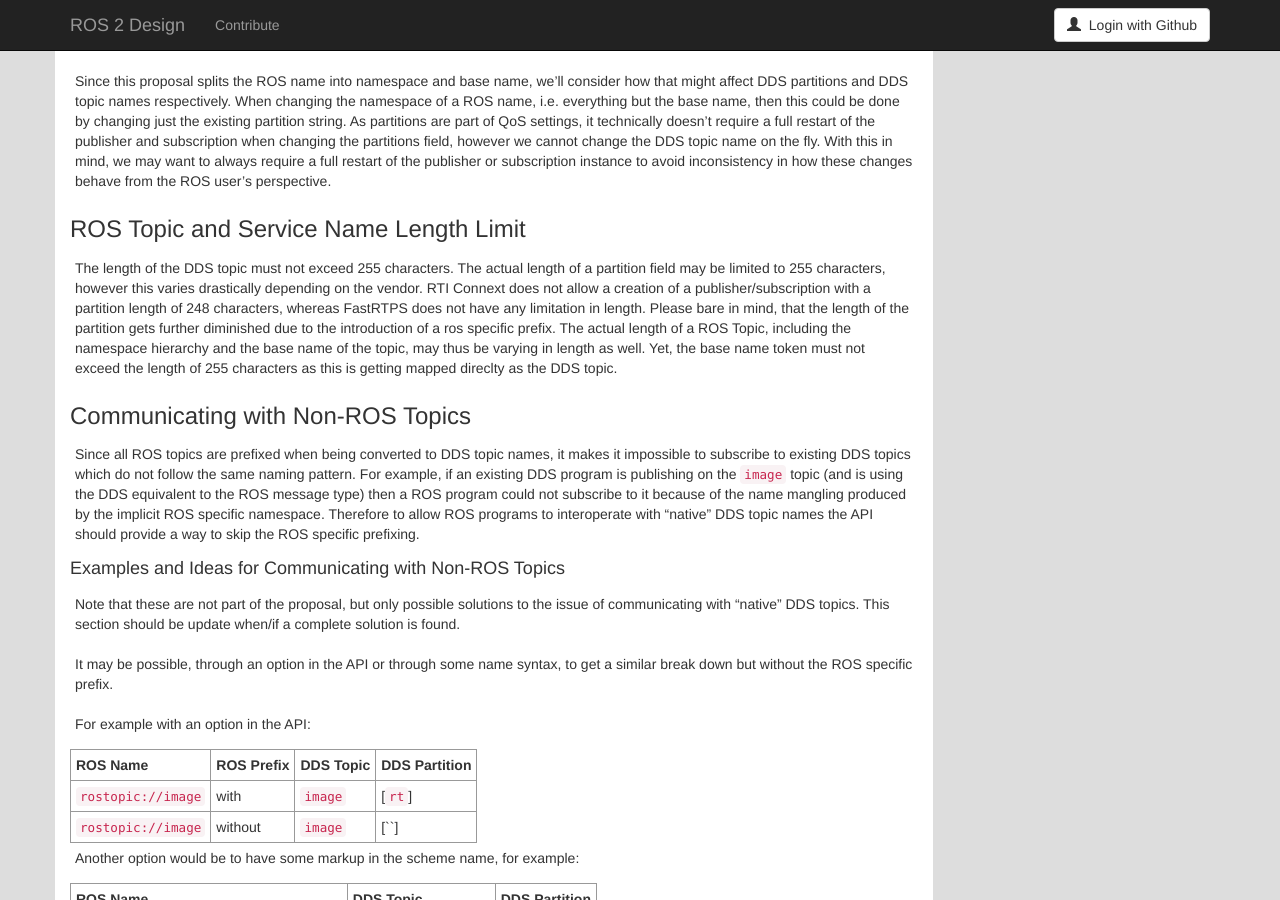
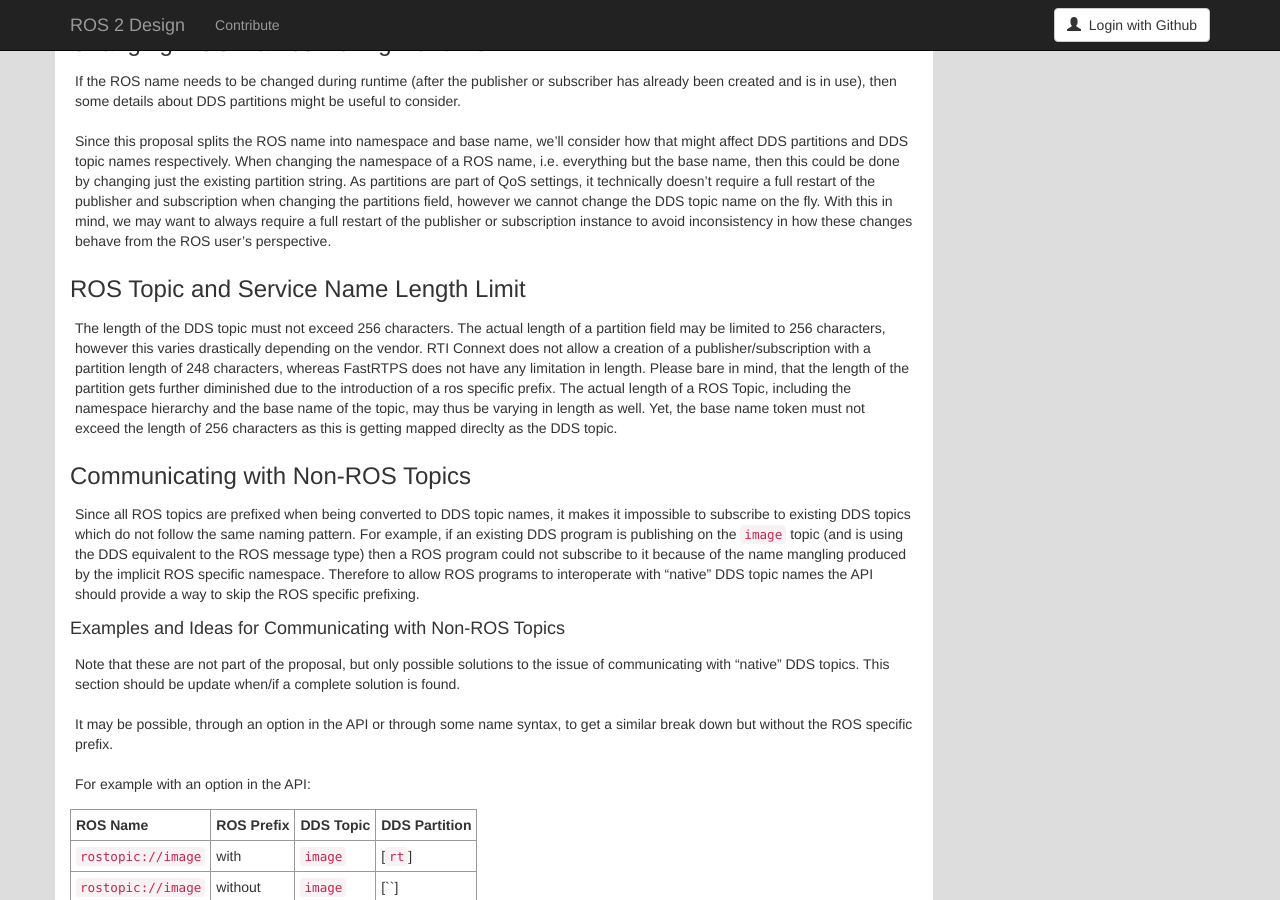
Before and after one commit to ros2/design, a Jekyll site: the page built from articles/140_topic_and_service_name_mapping.md, in a window 1280 px wide and 900 px high, scrolled down 5682 px. Built offline with Jekyll 4.4.1, drawn with Linux system fonts in a browser that asks for light colours; nearby versions of some CDN libraries; some of the changed text lies outside the part shown.

Commit message:
consistent 256 maximum DDS topic length

```diff
--- a/articles/140_topic_and_service_name_mapping.md
+++ b/articles/140_topic_and_service_name_mapping.md
@@ -50,7 +50,8 @@ TOPICNAME - A topic name is an identifier for a topic, and is defined as any ser
 
 *Note:* that the DDS specification has a known typo, where it says `-` are allowed, but the RTI documentation correctly lists `_` as allowed.
 
-Additionally, DDS has a hard limit on topic names of 255 characters, so an additional goal is to minimize the number of extra characters used when mapping from ROS to DDS names.
+Additionally, DDS - or more precisely the underlaying RTPS protocol - has a hard limit on topic names of 256 characters, so an additional goal is to minimize the number of extra characters used when mapping from ROS to DDS names.
+See The Real-time Publish-Subscribe Protocol (RTPS) DDS Interoperability Wire Protocol Specification, Table 9.12 for more details.
 
 ## ROS 2 Topic and Service Name Constraints
 
@@ -276,12 +278,12 @@ With this in mind, we may want to always require a full restart of the publisher
 
 ### ROS Topic and Service Name Length Limit
 
-The length of the DDS topic must not exceed 255 characters.
-The actual length of a partition field may be limited to 255 characters, however this varies drastically depending on the vendor.
+The length of the DDS topic must not exceed 256 characters.
+The actual length of a partition field may be limited to 256 characters, however this varies drastically depending on the vendor.
 RTI Connext does not allow a creation of a publisher/subscription with a partition length of 248 characters, whereas FastRTPS does not have any limitation in length.
 Please bare in mind, that the length of the partition gets further diminished due to the introduction of a ros specific prefix.
 The actual length of a ROS Topic, including the namespace hierarchy and the base name of the topic, may thus be varying in length as well.
-Yet, the base name token must not exceed the length of 255 characters as this is getting mapped direclty as the DDS topic.
+Yet, the base name token must not exceed the length of 256 characters as this is getting mapped direclty as the DDS topic.
 
 ### Communicating with Non-ROS Topics
 
```
Also changed, not shown: other parts of articles/140_topic_and_service_name_mapping.md (+3 -2 lines).
